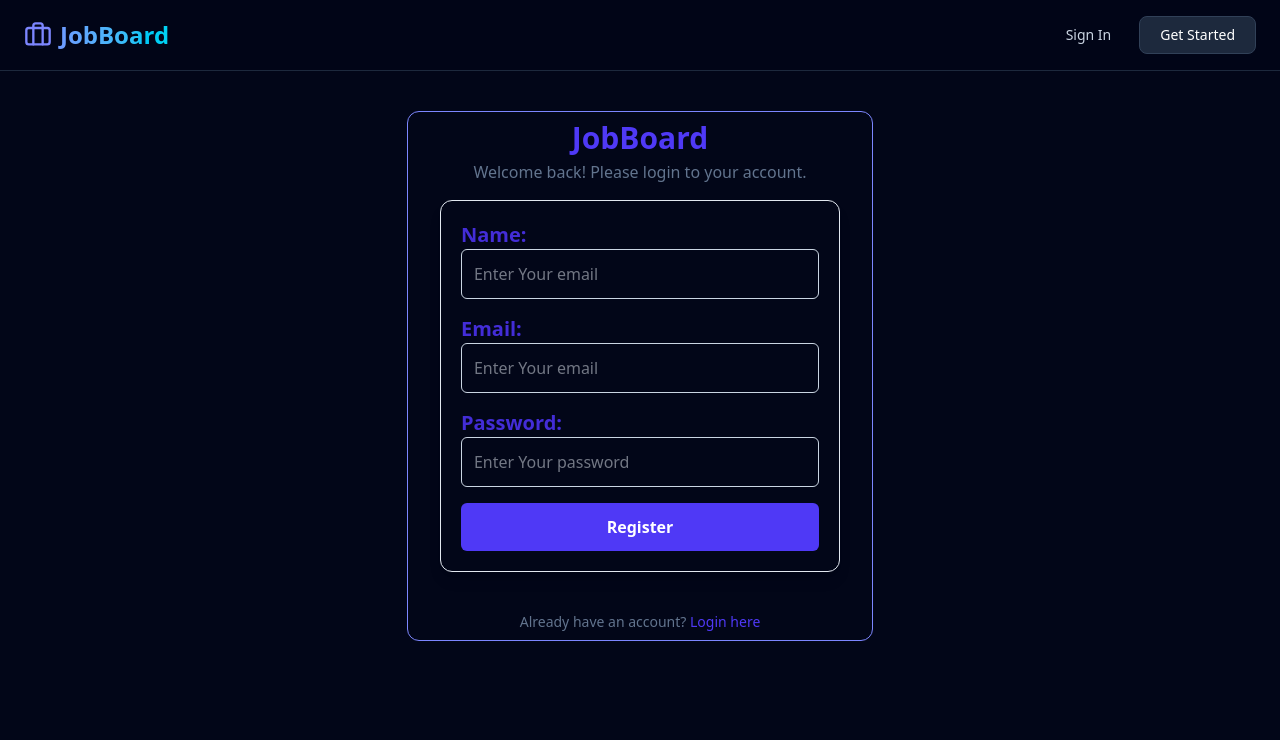
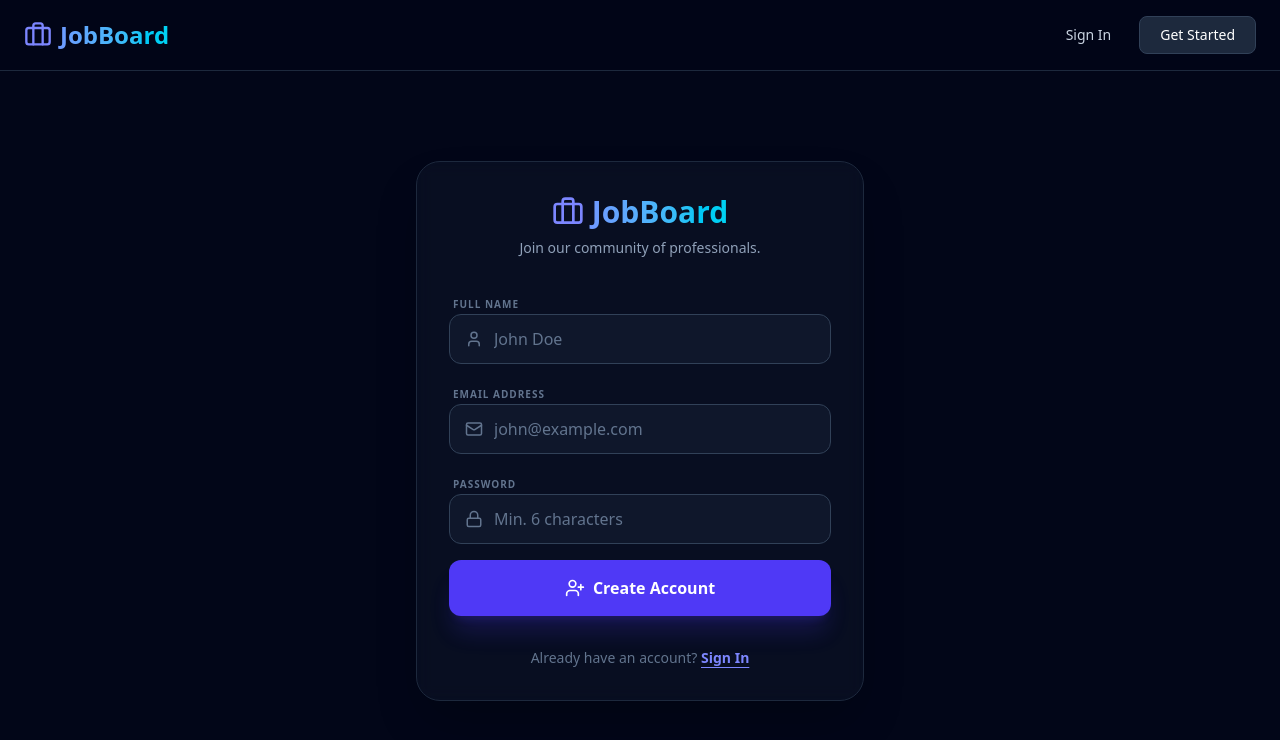
Before and after one commit to Priyanshu-010/JobBoard, a React (Vite) app in the folder frontend/: page /register in a window 1280 px wide. Shown: the top 740 px of the page. Built offline with nearby package versions, Linux system fonts and the light colour scheme.

Commit message:
Login, Register Pages UI changed and README.md file

```diff
--- a/frontend/src/pages/Login.jsx
+++ b/frontend/src/pages/Login.jsx
@@ -3,6 +3,7 @@ import useAuthStore from "../store/authStore";
 import axiosInstance from "../api/axios";
 import { toast } from "react-hot-toast";
 import { Link, useNavigate } from "react-router-dom";
+import { LogIn, Mail, Lock, Briefcase } from "lucide-react";
 
 function Login() {
   const [email, setEmail] = useState("");
@@ -10,6 +11,7 @@ function Login() {
 
   const { login } = useAuthStore();
   const navigate = useNavigate();
+
   const handleClick = async (e) => {
     e.preventDefault();
     if (!email || !password) {
@@ -19,63 +21,63 @@ function Login() {
     try {
       const res = await axiosInstance.post("/auth/login", { email, password });
       login(res.data.user, res.data.token);
-      toast.success("Login Successfull");
+      toast.success("Welcome back!");
       navigate("/");
-      // console.log(res.data.user.role);
     } catch (error) {
-      console.log(error);
+      toast.error(error.response?.data?.message || "Login failed");
     }
   };
+
+  const inputStyle = "w-full bg-slate-900 border border-slate-700 rounded-xl pl-11 pr-4 py-3 text-white placeholder:text-slate-500 focus:outline-none focus:ring-2 focus:ring-indigo-500/50 focus:border-indigo-500 transition-all";
+
   return (
-    <div className="flex justify-center items-center max-h-screen">
-      <div className="flex flex-col gap-6 h-auto w-auto border py-4 px-8 border-indigo-400 rounded-xl">
-        <div className="text-center">
-          <Link
-            to="/"
-            className="text-3xl font-bold text-indigo-600 flex items-center justify-center"
-          >
-            <span>JobBoard</span>
+    <div className="flex flex-col justify-center items-center min-h-[80vh] animate-in fade-in zoom-in duration-500">
+      <div className="w-full max-w-md bg-slate-900/50 border border-slate-800 p-8 rounded-3xl shadow-2xl backdrop-blur-sm">
+        <div className="text-center mb-8">
+          <Link to="/" className="inline-flex items-center gap-2 text-3xl font-bold bg-gradient-to-r from-indigo-400 to-cyan-400 bg-clip-text text-transparent mb-2">
+            <Briefcase className="text-indigo-400" size={32} />
+            JobBoard
           </Link>
-          <p className="text-slate-500 mt-2">
-            Welcome back! Please login to your account.
-          </p>
+          <p className="text-slate-400 text-sm">Welcome back! Access your account.</p>
         </div>
 
-        <form className="p-6 rounded-xl shadow-lg border border-slate-200 space-y-6">
-          <div>
-            <label className="text-xl font-bold text-indigo-700">Email: </label>
+        <form onSubmit={handleClick} className="space-y-5">
+          <div className="space-y-2 relative">
+            <label className="text-xs font-bold text-slate-500 uppercase tracking-widest ml-1">Email</label>
+            <div className="relative">
+              <Mail className="absolute left-4 top-1/2 -translate-y-1/2 text-slate-500" size={18} />
               <input
                 type="email"
-              placeholder="Enter Your email"
+                className={inputStyle}
+                placeholder="name@company.com"
                 onChange={(e) => setEmail(e.target.value)}
-              className="w-full p-3 border border-slate-300 rounded-md focus:ring-2 focus:ring-indigo-500 focus:border-indigo-500"
               />
             </div>
-          <div>
-            <label className="text-xl font-bold text-indigo-700">
-              Password:
-            </label>
+          </div>
+
+          <div className="space-y-2 relative">
+            <label className="text-xs font-bold text-slate-500 uppercase tracking-widest ml-1">Password</label>
+            <div className="relative">
+              <Lock className="absolute left-4 top-1/2 -translate-y-1/2 text-slate-500" size={18} />
               <input
                 type="password"
-              placeholder="Enter Your password"
+                className={inputStyle}
+                placeholder="••••••••"
                 onChange={(e) => setPassword(e.target.value)}
-              className="w-full p-3 border border-slate-300 rounded-md focus:ring-2 focus:ring-indigo-500 focus:border-indigo-500"
               />
             </div>
-          <button
-            onClick={handleClick}
-            className="w-full bg-indigo-600 text-white p-3 rounded-md font-semibold hover:bg-indigo-700 transition-colors focus:outline-none focus:ring-2 focus:ring-offset-2 focus:ring-indigo-500"
-          >
-            Login
+          </div>
+
+          <button className="w-full bg-indigo-600 hover:bg-indigo-500 text-white font-bold py-4 rounded-xl transition-all transform active:scale-[0.98] shadow-xl shadow-indigo-600/20 flex items-center justify-center gap-2">
+            <LogIn size={20} />
+            Sign In
           </button>
         </form>
-        <p className="text-center text-sm text-slate-500 mt-6">
+
+        <p className="text-center text-sm text-slate-500 mt-8">
           Don't have an account?{" "}
-          <Link
-            to="/register"
-            className="font-medium text-indigo-600 hover:underline"
-          >
-            Register here
+          <Link to="/register" className="font-semibold text-indigo-400 hover:text-indigo-300 underline underline-offset-4">
+            Create an account
           </Link>
         </p>
       </div>
--- a/frontend/src/pages/register.jsx
+++ b/frontend/src/pages/register.jsx
@@ -3,90 +3,95 @@ import useAuthStore from "../store/authStore";
 import axiosInstance from "../api/axios";
 import { toast } from "react-hot-toast";
 import { Link, useNavigate } from "react-router-dom";
+import { UserPlus, Mail, Lock, User, Briefcase } from "lucide-react";
 
-function Regiter() {
+function Register() {
   const [name, setName] = useState("");
   const [email, setEmail] = useState("");
   const [password, setPassword] = useState("");
 
   const { login } = useAuthStore();
   const navigate = useNavigate();
+
   const handleClick = async (e) => {
     e.preventDefault();
-    if (!email || !password) {
-      toast.error("Please enter both email and password");
+    if (!email || !password || !name) {
+      toast.error("Please fill in all fields");
       return;
     }
     try {
       const res = await axiosInstance.post("/auth/register", { name, email, password });
       login(res.data.newUser, res.data.token);
-      toast.success("Login Successfull");
+      toast.success("Account created successfully!");
       navigate("/");
-      // console.log(res.data.newUser.role);
     } catch (error) {
-      console.log(error);
-      toast.error("Error Registering")
+      toast.error(error.response?.data?.message || "Registration failed");
     }
   };
+
+  const inputStyle = "w-full bg-slate-900 border border-slate-700 rounded-xl pl-11 pr-4 py-3 text-white placeholder:text-slate-500 focus:outline-none focus:ring-2 focus:ring-indigo-500/50 focus:border-indigo-500 transition-all";
+
   return (
-    <div className="flex justify-center items-center max-h-screen">
-      <div className="flex flex-col gap-4 h-auto w-auto border py-2 px-8 border-indigo-400 rounded-xl">
-        <div className="text-center">
-          <Link
-            to="/"
-            className="text-3xl font-bold text-indigo-600 flex items-center justify-center"
-          >
-            <span>JobBoard</span>
+    <div className="flex flex-col justify-center items-center min-h-[80vh] animate-in fade-in zoom-in duration-500">
+      <div className="w-full max-w-md bg-slate-900/50 border border-slate-800 p-8 rounded-3xl shadow-2xl backdrop-blur-sm">
+        <div className="text-center mb-8">
+          <Link to="/" className="inline-flex items-center gap-2 text-3xl font-bold bg-gradient-to-r from-indigo-400 to-cyan-400 bg-clip-text text-transparent mb-2">
+            <Briefcase className="text-indigo-400" size={32} />
+            JobBoard
           </Link>
-          <p className="text-slate-500 mt-1">
-            Welcome back! Please login to your account.
-          </p>
+          <p className="text-slate-400 text-sm">Join our community of professionals.</p>
         </div>
 
-        <form className="p-5 rounded-xl shadow-lg border border-slate-200 space-y-4">
-          <div>
-            <label className="text-xl font-bold text-indigo-700">Name: </label>
+        <form onSubmit={handleClick} className="space-y-4">
+          <div className="space-y-1 relative">
+            <label className="text-[10px] font-bold text-slate-500 uppercase tracking-widest ml-1">Full Name</label>
+            <div className="relative">
+              <User className="absolute left-4 top-1/2 -translate-y-1/2 text-slate-500" size={18} />
               <input
                 type="text"
-              placeholder="Enter Your email"
+                className={inputStyle}
+                placeholder="John Doe"
                 onChange={(e) => setName(e.target.value)}
-              className="w-full p-3 border border-slate-300 rounded-md focus:ring-2 focus:ring-indigo-500 focus:border-indigo-500"
               />
             </div>
-          <div>
-            <label className="text-xl font-bold text-indigo-700">Email: </label>
+          </div>
+
+          <div className="space-y-1 relative">
+            <label className="text-[10px] font-bold text-slate-500 uppercase tracking-widest ml-1">Email Address</label>
+            <div className="relative">
+              <Mail className="absolute left-4 top-1/2 -translate-y-1/2 text-slate-500" size={18} />
               <input
                 type="email"
-              placeholder="Enter Your email"
+                className={inputStyle}
+                placeholder="john@example.com"
                 onChange={(e) => setEmail(e.target.value)}
-              className="w-full p-3 border border-slate-300 rounded-md focus:ring-2 focus:ring-indigo-500 focus:border-indigo-500"
               />
             </div>
-          <div>
-            <label className="text-xl font-bold text-indigo-700">
-              Password:
-            </label>
+          </div>
+
+          <div className="space-y-1 relative">
+            <label className="text-[10px] font-bold text-slate-500 uppercase tracking-widest ml-1">Password</label>
+            <div className="relative">
+              <Lock className="absolute left-4 top-1/2 -translate-y-1/2 text-slate-500" size={18} />
               <input
                 type="password"
-              placeholder="Enter Your password"
+                className={inputStyle}
+                placeholder="Min. 6 characters"
                 onChange={(e) => setPassword(e.target.value)}
-              className="w-full p-3 border border-slate-300 rounded-md focus:ring-2 focus:ring-indigo-500 focus:border-indigo-500"
               />
             </div>
-          <button
-            onClick={handleClick}
-            className="w-full bg-indigo-600 text-white p-3 rounded-md font-semibold hover:bg-indigo-700 transition-colors focus:outline-none focus:ring-2 focus:ring-offset-2 focus:ring-indigo-500"
-          >
-            Register
+          </div>
+
+          <button className="w-full bg-indigo-600 hover:bg-indigo-500 text-white font-bold py-4 rounded-xl transition-all transform active:scale-[0.98] shadow-xl shadow-indigo-600/20 flex items-center justify-center gap-2 mt-2">
+            <UserPlus size={20} />
+            Create Account
           </button>
         </form>
-        <p className="text-center text-sm text-slate-500 mt-6">
+
+        <p className="text-center text-sm text-slate-500 mt-8">
           Already have an account?{" "}
-          <Link
-            to="/login"
-            className="font-medium text-indigo-600 hover:underline"
-          >
-            Login here
+          <Link to="/login" className="font-semibold text-indigo-400 hover:text-indigo-300 underline underline-offset-4">
+            Sign In
           </Link>
         </p>
       </div>
@@ -94,4 +99,4 @@ function Regiter() {
   );
 }
 
-export default Regiter;
+export default Register;
```
Also changed, not shown: 1 other file (tests, documents, lock files or other folders). Lines whose indentation alone changed are shown as unchanged.
